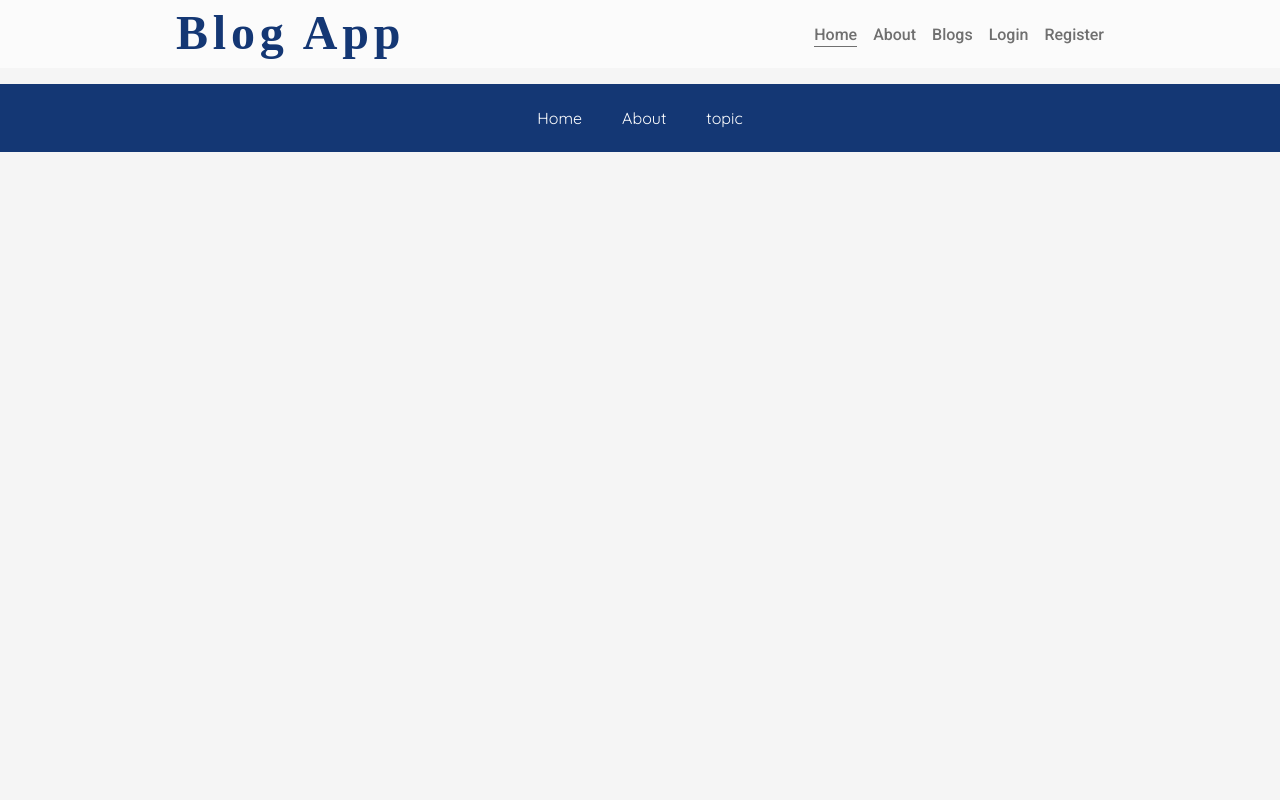
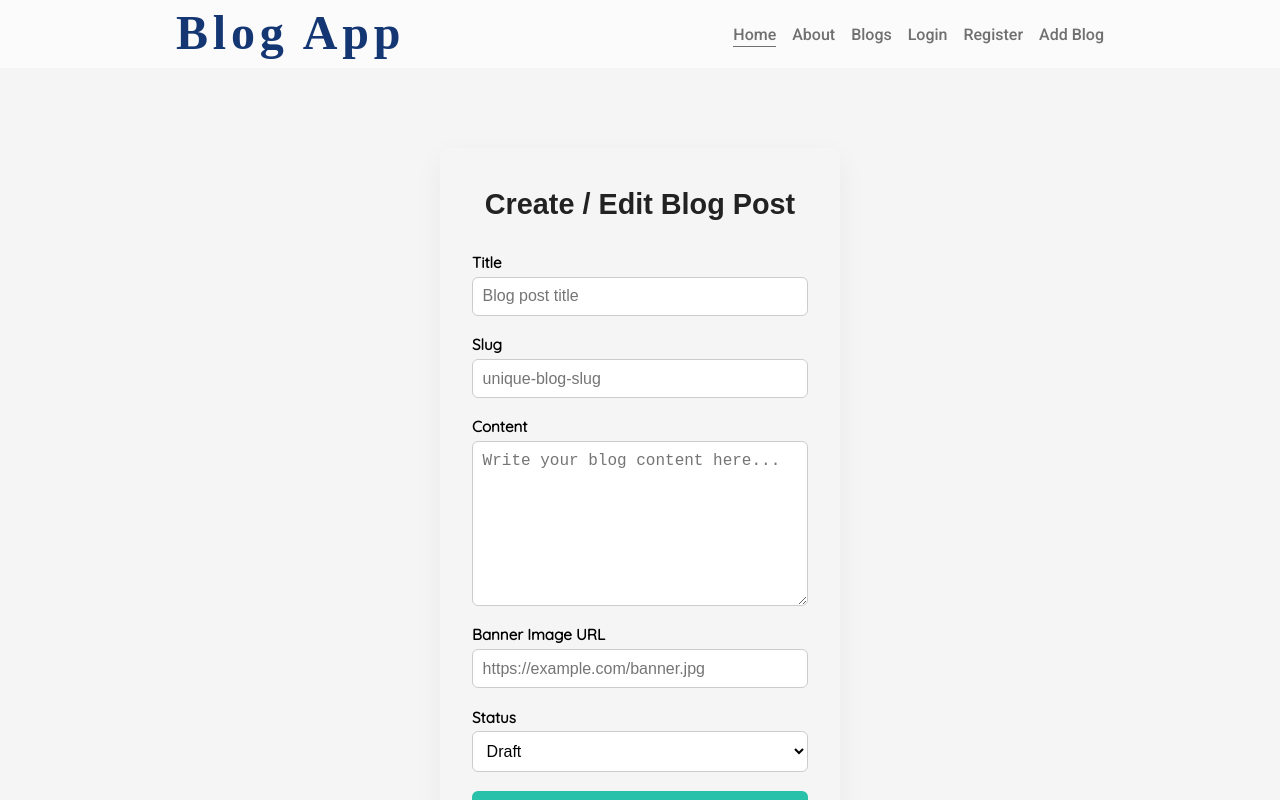
Before and after one commit to MBashov/Blog-App, an Angular app: page /add-blog in a window 1280 px wide. Before the commit this address led to /. Shown: the top 800 px of the page. Built offline with nearby package versions, Linux system fonts and the light colour scheme; a web font is replaced by a local one.

Commit message:
Add Post component

```diff
--- a/src/app/app.routes.ts
+++ b/src/app/app.routes.ts
@@ -8,4 +8,5 @@ export const routes: Routes = [
     { path: 'login', loadComponent: () => import('./features/auth/login/login').then(c => c.Login) },
     { path: 'register', loadComponent: () => import('./features/auth/register/register').then(c => c.Register) },
     { path: 'about', loadComponent: () => import('./features/about/about').then(c => c.About) },
+    { path: 'add-blog', loadComponent: () => import('./features/create-blog/create-blog').then(c => c.CreateBlog) },
 ];
--- /dev/null
+++ b/src/app/features/create-blog/create-blog.css
@@ -0,0 +1,123 @@
+.form-section {
+    display: flex;
+    justify-content: center;
+    align-items: center;
+    padding: 4rem 1rem;
+    min-height: 100vh;
+}
+
+.form-container {
+    background-color: #f5f5f5;
+    padding: 2.5rem 2rem;
+    border-radius: 10px;
+    max-width: 400px;
+    width: 100%;
+    box-shadow: 0 10px 30px rgba(0, 0, 0, 0.05);
+}
+
+.form-container h2 {
+    text-align: center;
+    font-size: 1.8rem;
+    margin-bottom: 2rem;
+    color: #222;
+}
+
+form {
+    display: flex;
+    flex-direction: column;
+}
+
+label {
+    font-size: 0.95rem;
+    margin-bottom: 0.3rem;
+    font-weight: 600;
+}
+
+input {
+    padding: 0.6rem;
+    margin-bottom: 1.2rem;
+    border: 1px solid #ccc;
+    border-radius: 6px;
+    font-size: 1rem;
+    transition: border-color 0.3s;
+}
+
+input:focus {
+    border-color: #2ac1aa;
+    outline: none;
+}
+
+button {
+    background-color: #2ac1aa;
+    color: white;
+    border: none;
+    padding: 0.75rem;
+    border-radius: 6px;
+    font-size: 1rem;
+    font-weight: bold;
+    cursor: pointer;
+    transition: background-color 0.3s ease;
+}
+
+button:hover {
+    background-color: #239f8f;
+}
+
+.form-footer {
+    text-align: center;
+    margin-top: 1.2rem;
+    font-size: 0.9rem;
+}
+
+.form-footer a {
+    color: #2ac1aa;
+    text-decoration: none;
+    font-weight: 600;
+}
+
+.form-footer a:hover {
+    text-decoration: underline;
+}
+
+textarea {
+    padding: 0.6rem;
+    font-size: 1rem;
+    margin-bottom: 1.2rem;
+    border: 1px solid #ccc;
+    border-radius: 6px;
+    resize: vertical;
+    transition: border-color 0.3s;
+}
+
+textarea:focus {
+    border-color: #2ac1aa;
+    outline: none;
+}
+
+select {
+    padding: 0.6rem;
+    font-size: 1rem;
+    margin-bottom: 1.2rem;
+    border: 1px solid #ccc;
+    border-radius: 6px;
+    background-color: #fff;
+    transition: border-color 0.3s;
+}
+
+select:focus {
+    border-color: #2ac1aa;
+    outline: none;
+}
+
+.fieldset {
+    border: 1px solid #ddd;
+    padding: 1rem;
+    margin-bottom: 1.5rem;
+    border-radius: 6px;
+}
+
+legend {
+    font-weight: bold;
+    font-size: 1rem;
+    margin-bottom: 0.5rem;
+}
--- /dev/null
+++ b/src/app/features/create-blog/create-blog.html
@@ -0,0 +1,47 @@
+<!-- blog-form.html -->
+<section class="form-section">
+    <div class="form-container">
+        <h2>Create / Edit Blog Post</h2>
+
+        <form action="#" method="POST">
+            <!-- Title -->
+            <label for="title">Title</label>
+            <input type="text" id="title" name="title" placeholder="Blog post title" required minlength="3"
+                maxlength="180" />
+
+            <!-- Slug -->
+            <label for="slug">Slug</label>
+            <input type="text" id="slug" name="slug" placeholder="unique-blog-slug" />
+
+            <!-- Content -->
+            <label for="content">Content</label>
+            <textarea id="content" name="content" rows="8" placeholder="Write your blog content here..." required></textarea>
+
+            <!-- Banner Fields -->
+            <!-- <fieldset class="fieldset">
+                <legend>Banner Info</legend> -->
+
+                <label for="banner-url">Banner Image URL</label>
+                <input type="url" id="banner-url" name="bannerUrl" placeholder="https://example.com/banner.jpg" required />
+<!--
+                <label for="banner-public-id">Banner Public ID</label>
+                <input type="text" id="banner-public-id" name="bannerPublicId" required />
+
+                <label for="banner-width">Width</label>
+                <input type="number" id="banner-width" name="bannerWidth" min="1" required />
+
+                <label for="banner-height">Height</label>
+                <input type="number" id="banner-height" name="bannerHeight" min="1" required />
+            </fieldset> -->
+
+            <!-- Status -->
+            <label for="status">Status</label>
+            <select id="status" name="status" required>
+                <option value="draft">Draft</option>
+                <option value="published">Published</option>
+            </select>
+
+            <button type="submit">Submit Post</button>
+        </form>
+    </div>
+</section>
--- a/src/app/layout/header/header.html
+++ b/src/app/layout/header/header.html
@@ -12,6 +12,7 @@
                 <li><a routerLink="/blogs" class="navigation-link">Blogs</a></li>
                 <li><a routerLink="/login" class="navigation-link">Login</a></li>
                 <li><a routerLink="/register" class="navigation-link">Register</a></li>
+                <li><a routerLink="/add-blog" class="navigation-link">Add Blog</a></li>
             </ul>
         </nav>
     </div>
```
Also changed, not shown: src/app/features/create-blog/create-blog.ts (added, +11 -0 lines), 1 other file (tests, documents, lock files or other folders).
